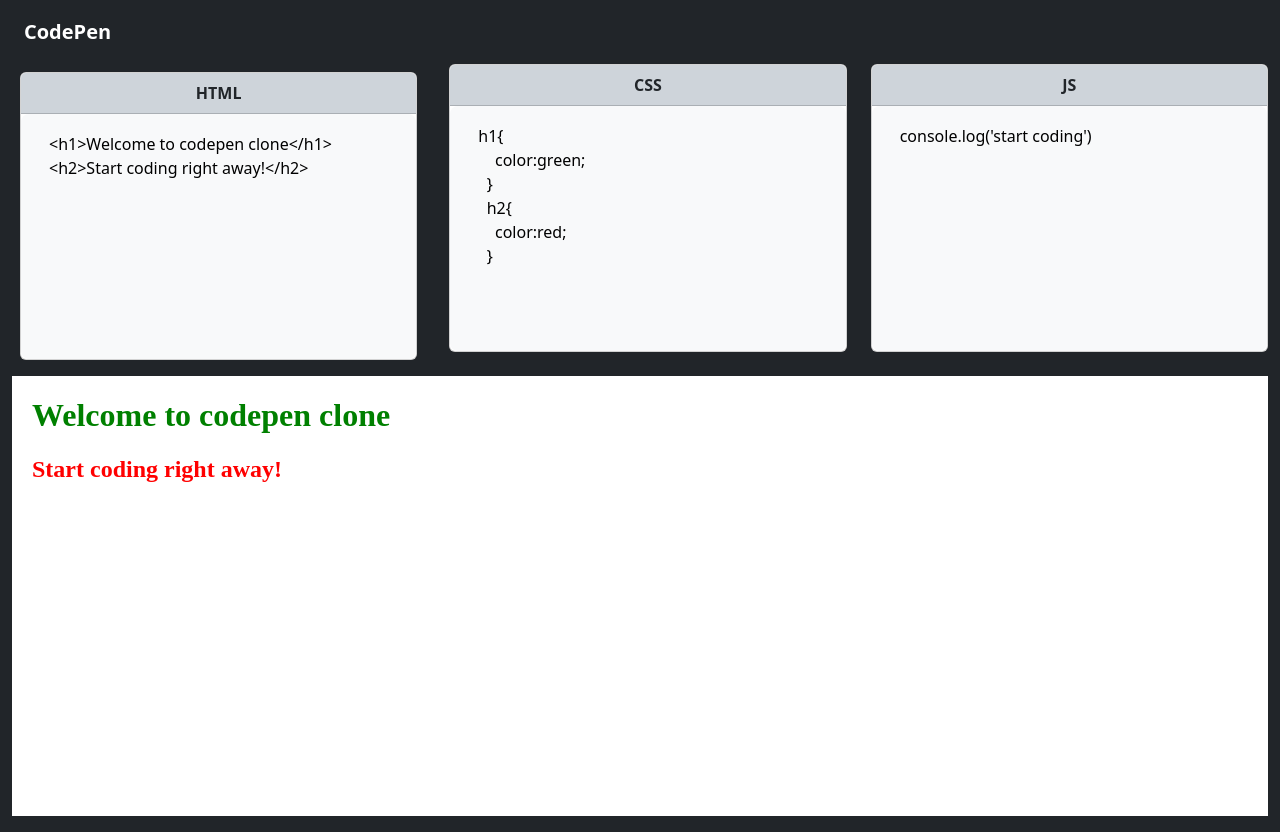
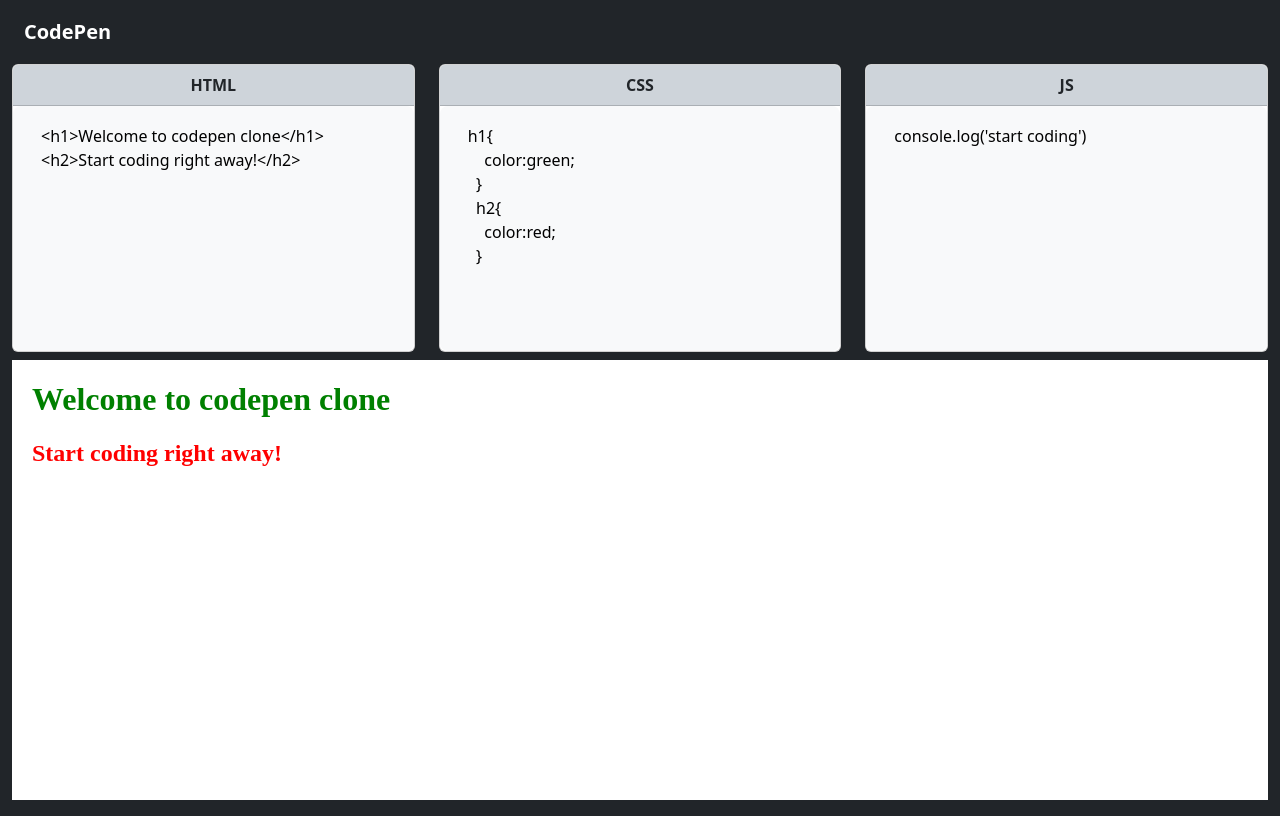
Before and after one commit to archana2420/codepen-clone, a React (Vite) app: page / in a window 1280 px wide. Built offline with nearby package versions, Linux system fonts and the light colour scheme.

Commit message:
removed margin in app.jsx

```diff
--- a/src/App.jsx
+++ b/src/App.jsx
@@ -19,7 +19,7 @@
       <Navbar/>
       <div className="d-grid  ">
         <div className="row" >
-          <div className="col-lg m-sm-2">
+          <div className="col-lg ">
             <Editor
             title={"HTML"}
             defaultCode={htmlCodeToBeDisplayed}
```
